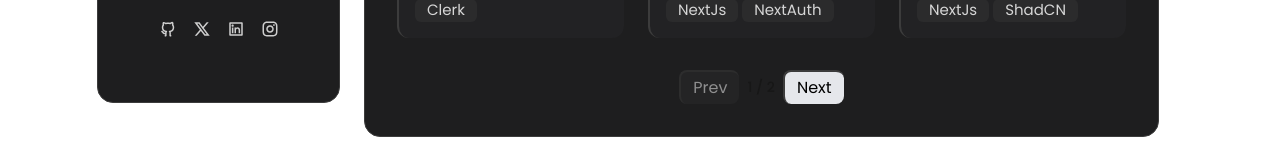
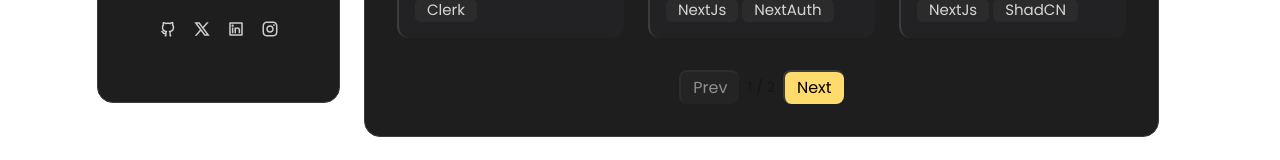
Before and after one commit to vaibhavgupta5/portfolio, a Next.js app: page / in a window 1280 px wide. Both pictures are taken after a click on the element "Projects". Shown: the part 679-839 px from the top of the page. Built offline with nearby package versions, Linux system fonts and the light colour scheme.

Commit message:
minor ui fix

```diff
--- a/src/components/Pages/ProjectPage.tsx
+++ b/src/components/Pages/ProjectPage.tsx
@@ -218,7 +218,7 @@ function ProjectPage() {
           {currentPage} / {totalPages}
         </span>
         <button
-          className="px-3 py-1 text-black  rounded-lg border-[#3C3C3C] border-t-[2px] border-l-[2px] bg-gray-200 disabled:opacity-50"
+          className="px-3 py-1 text-black  rounded-lg border-[#3C3C3C] border-t-[2px] border-l-[2px] bg-[#FFDB6E] disabled:opacity-50"
           onClick={() =>
             setCurrentPage((prev) => Math.min(prev + 1, totalPages))
           }
```
